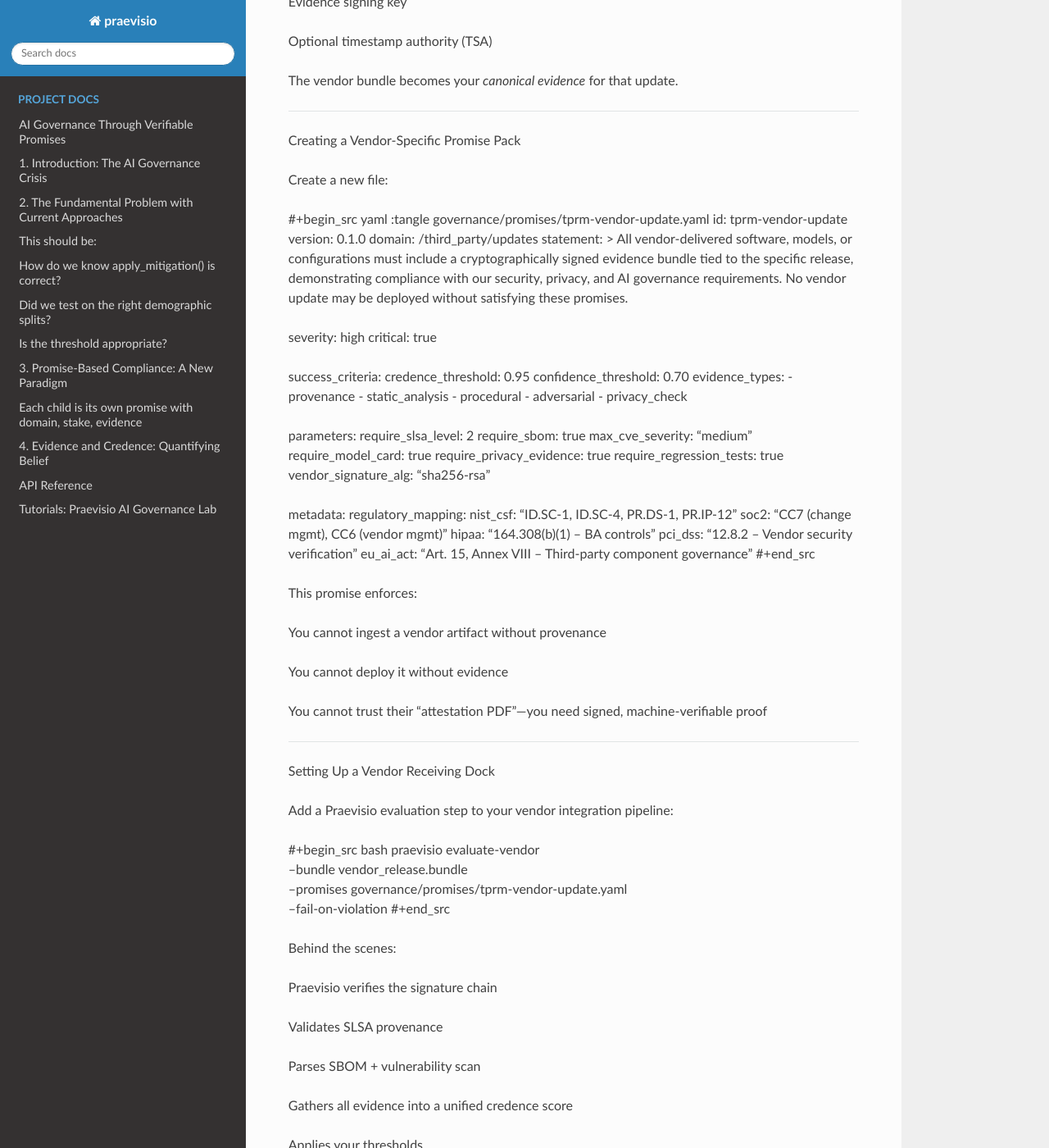
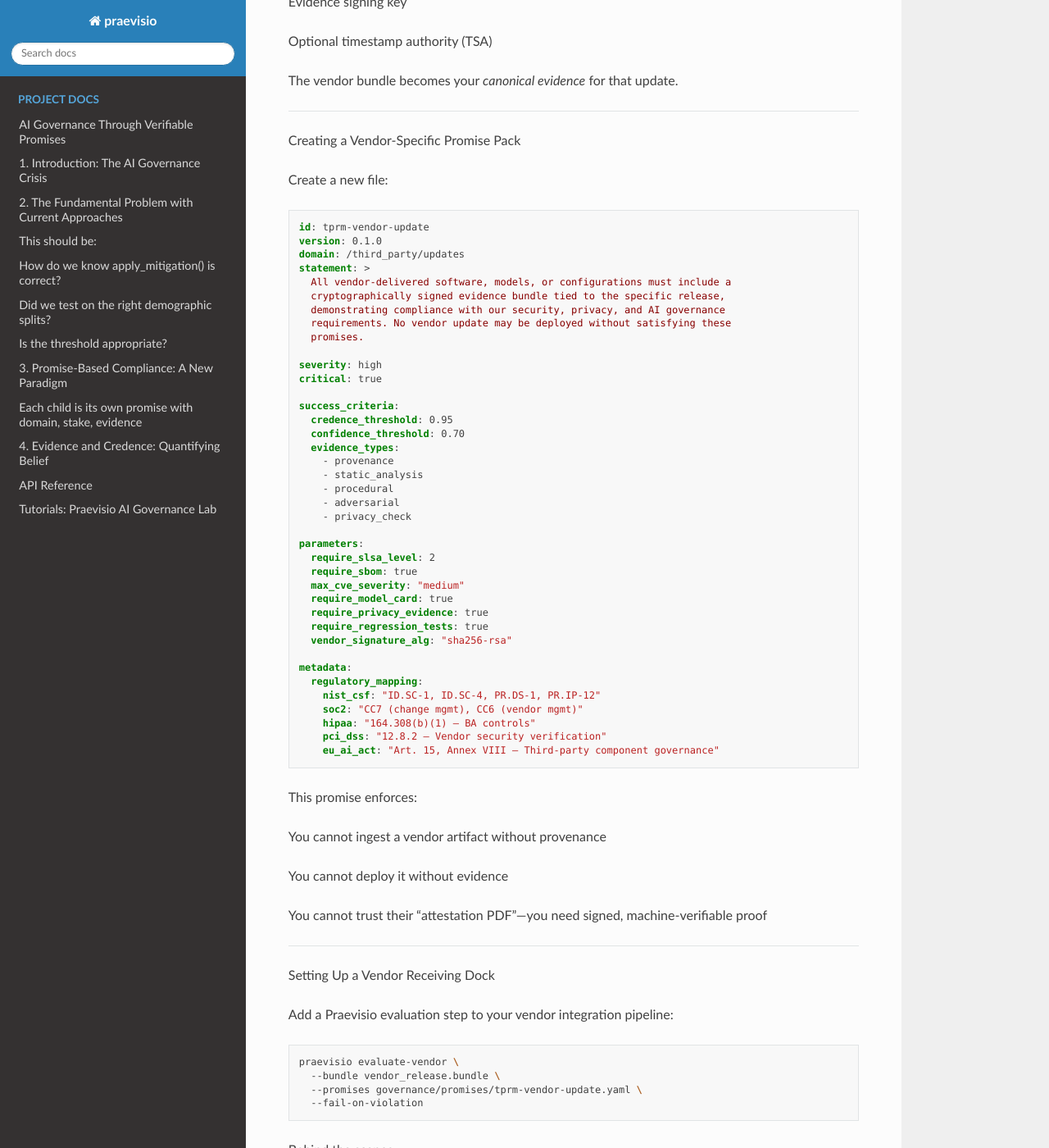
Before and after one commit to Promise-Foundation/praevisio, a Sphinx documentation site: the page built from docs/tutorials/07-third-party-risk.md, in a window 1280 px wide and 1400 px high, scrolled down 4360 px. Shown: the whole window at 82% size. Built offline with Sphinx 7.4.7 and the Read the Docs theme 3.1.0, drawn with Linux system fonts in a browser that asks for light colours; some of the changed text lies outside the part shown.

````diff
--- a/docs/tutorials/07-third-party-risk.md
+++ b/docs/tutorials/07-third-party-risk.md
@@ -139,7 +139,7 @@
 
 Create a new file:
 
-#+begin_src yaml :tangle governance/promises/tprm-vendor-update.yaml
+```yaml
 id: tprm-vendor-update
 version: 0.1.0
 domain: /third_party/updates
@@ -179,7 +179,7 @@
     hipaa: "164.308(b)(1) – BA controls"
     pci_dss: "12.8.2 – Vendor security verification"
     eu_ai_act: "Art. 15, Annex VIII – Third-party component governance"
-#+end_src
+```
 
 This promise enforces:
 
@@ -193,12 +193,12 @@
 
 Add a Praevisio evaluation step to your vendor integration pipeline:
 
-#+begin_src bash
+```bash
 praevisio evaluate-vendor \
   --bundle vendor_release.bundle \
   --promises governance/promises/tprm-vendor-update.yaml \
   --fail-on-violation
-#+end_src
+```
 
 Behind the scenes:
 
@@ -221,7 +221,7 @@
 
 * Example Failure Report
 
-#+begin_src
+```
 ❌ Vendor Update Blocked – Insufficient Evidence
 
 Bundle: bank-ml-model-v3.4.1.bundle
@@ -235,7 +235,7 @@
 
 Deployment blocked per TPRM policy.
 Please contact vendor for corrected evidence.
-#+end_src
+```
 
 This is the kind of artifact regulators *love* because it is:
 - Deterministic
@@ -250,9 +250,9 @@
 
 When you later generate your own bundle:
 
-#+begin_src bash
+```bash
 praevisio bundle create --release internal-api:v4.1.0
-#+end_src
+```
 
 Your bundle automatically includes:
 
````
Also changed, not shown: 6 other files.
